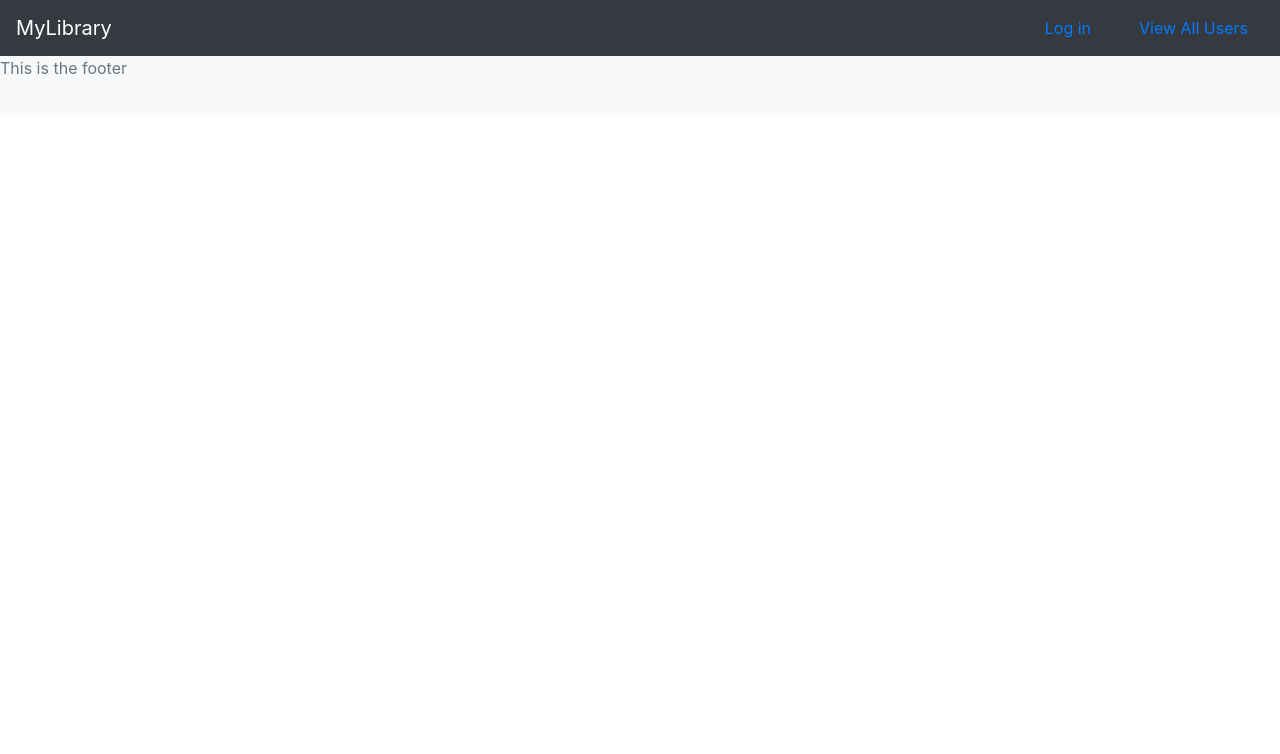
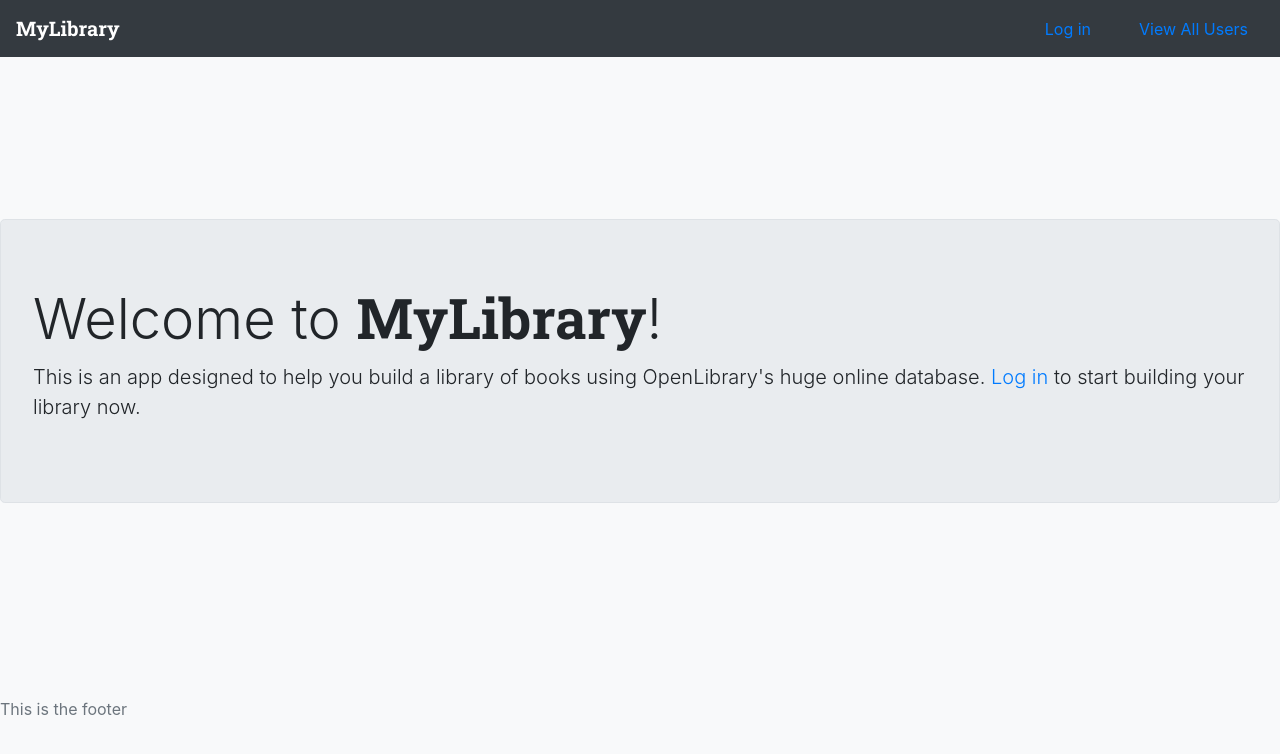
Before and after one commit to ajmartin94/mylibrary-frontend, a React (Create React App) app: page / in a window 1280 px wide. Shown: the top 754 px of the page. Built offline with nearby package versions, Linux system fonts and the light colour scheme; no server answers.

Commit message:
Added a landing page for unregistered users and made some font changes

```diff
--- a/public/index.html
+++ b/public/index.html
@@ -34,7 +34,7 @@
     <link rel="stylesheet" href="https://cdn.jsdelivr.net/npm/bootstrap@4.5.3/dist/css/bootstrap.min.css" integrity="sha384-TX8t27EcRE3e/ihU7zmQxVncDAy5uIKz4rEkgIXeMed4M0jlfIDPvg6uqKI2xXr2" crossorigin="anonymous">
 
     <link rel="preconnect" href="https://fonts.gstatic.com">
-    <link href="https://fonts.googleapis.com/css2?family=Pangolin&display=swap" rel="stylesheet">
+    <link href="https://fonts.googleapis.com/css2?family=Pangolin&family=Roboto+Slab:wght@700&display=swap" rel="stylesheet">
 
   </head>
   <body>
--- a/src/components/App/App.js
+++ b/src/components/App/App.js
@@ -5,6 +5,7 @@
 import Login from '../Main/Login'
 import SignUp from '../Main/Signup'
 import Library from '../Main/Library'
+import WelcomePage from '../Main/WelcomePage'
 import AllUsers from '../Main/AllUsers'
 import styled from 'styled-components';
 import {Switch,Route,useHistory, useParams} from 'react-router-dom';
@@ -187,7 +188,7 @@
       <Main>
         <Switch>
           <Route exact path='/'>
-            {libraryData &&
+            {libraryData && currentUser ?
               <Library
                 libraryData={libraryData}
                 activeLibraryID={activeLibraryID}
@@ -198,6 +199,8 @@
                 handleRemoveBook={handleRemoveBook}
                 user={currentUser}
               />
+            :
+              <WelcomePage />
             }
           </Route>
           <Route exact path='/signup'>
--- a/src/components/Main/SearchForm.jsx
+++ b/src/components/Main/SearchForm.jsx
@@ -1,6 +1,6 @@
 import React,{useState} from 'react';
 import axios from 'axios';
-import SearchResults from './SearchResults';
+import SearchResults from '../Modals/SearchResults';
 import styled from 'styled-components';
 
 const Form = styled.form`
--- /dev/null
+++ b/src/components/Main/WelcomePage.jsx
@@ -0,0 +1,26 @@
+import React from 'react';
+import styled from 'styled-components';
+import {Link} from 'react-router-dom';
+
+const WelcomeWrapper = styled.div`
+    height: 50vw;
+    display: flex;
+    align-items: center;
+`
+
+const LogoText = styled.span`
+    font-family: 'Roboto Slab', serif;
+`
+
+function WelcomePage(props) {
+    return (
+        <WelcomeWrapper>
+            <div className='jumbotron border'>
+                <h1 className='display-4'>Welcome to <LogoText>MyLibrary</LogoText>!</h1>
+                <p className='lead'>This is an app designed to help you build a library of books using OpenLibrary's huge online database. <Link to='/login'>Log in</Link> to start building your library now.</p>
+            </div>
+        </WelcomeWrapper>
+    )
+}
+
+export default WelcomePage;
--- a/src/components/Partials/Header.jsx
+++ b/src/components/Partials/Header.jsx
@@ -7,10 +7,14 @@
     justify-content: center;
 `
 
+const LogoText = styled.span`
+    font-family: 'Roboto Slab', serif;
+`
+
 function Header(props) {
     return (
         <nav className="navbar navbar-expand-lg navbar-dark bg-dark d-flex justify-content-between">
-            <Link className="navbar-brand" to="/">MyLibrary</Link>
+            <Link className="navbar-brand" to="/"><LogoText>MyLibrary</LogoText></Link>
             <NavTab>
                 {props.user ?
                     <Link className='nav-link mr-2' to='#' onClick={props.handleLogout}>Log Out, {props.user.username}</Link>
```
